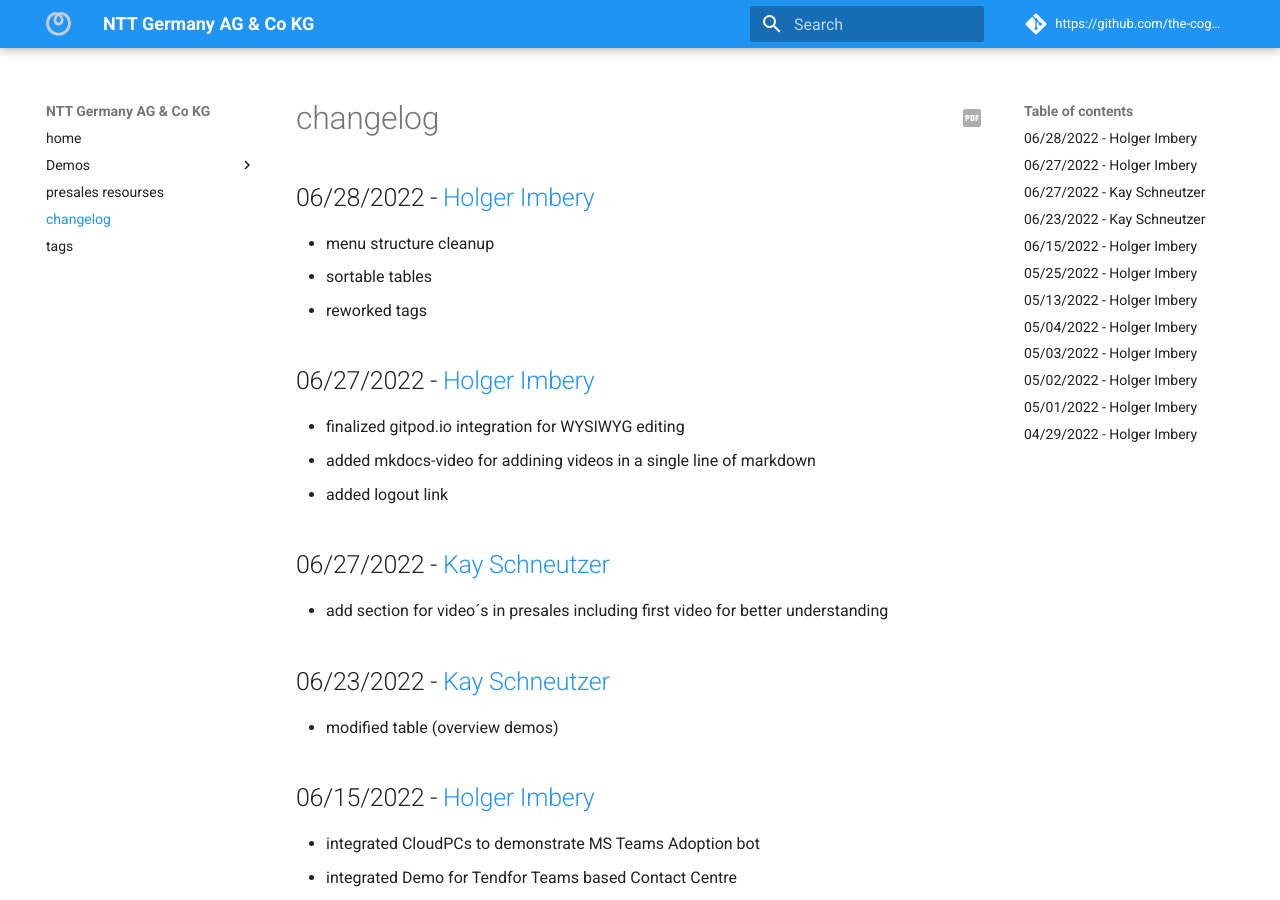
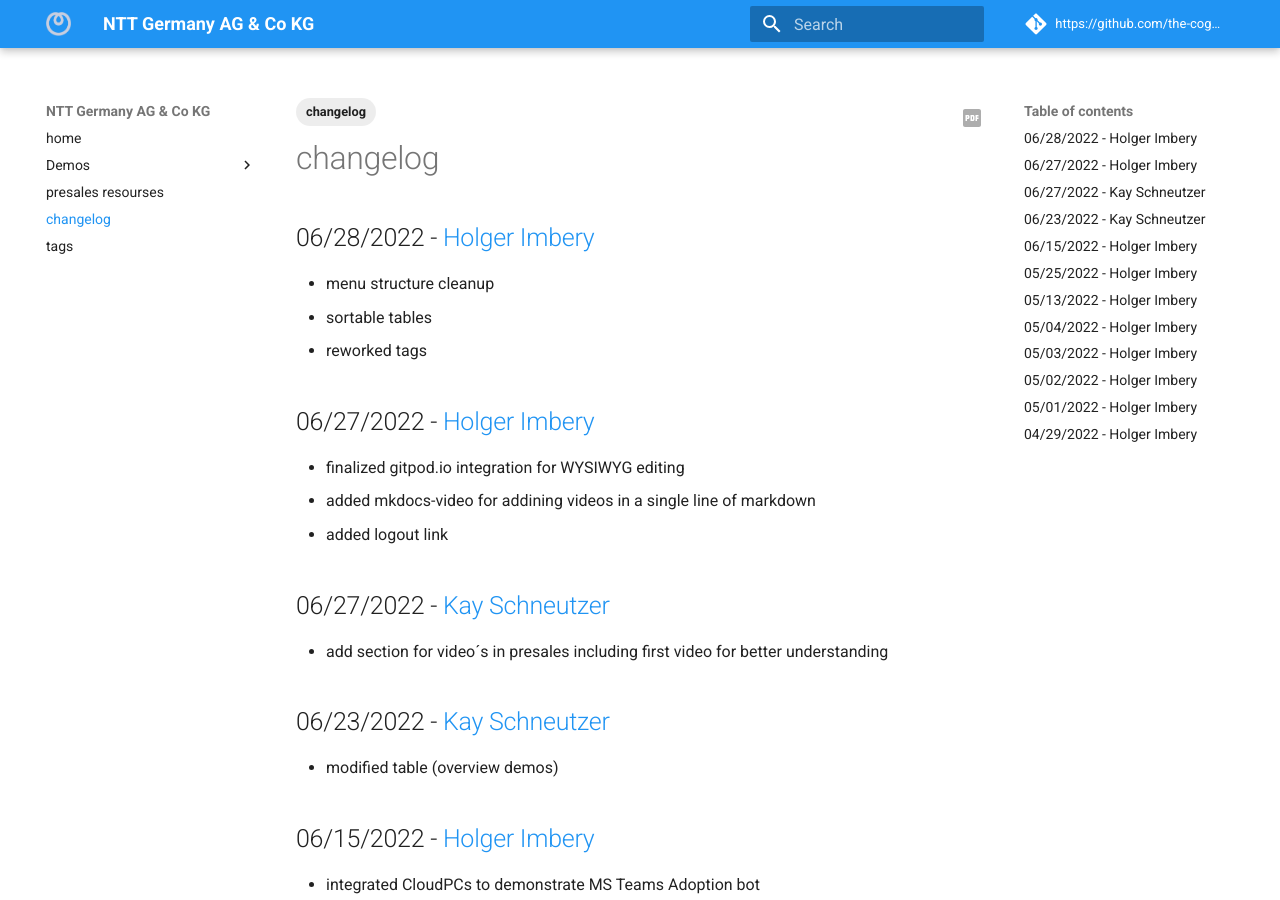
Before and after one commit to the-cognitiveservices-ninja/demo-environment, an MkDocs documentation site: the page built from docs/changelog.md, in a window 1280 px wide and 900 px high. Built offline with MkDocs 1.6.1 and Material for MkDocs 9.7.7, drawn with Linux system fonts in a browser that asks for light colours; comment, search, counter and statistics services are not loaded.

Commit message:
Update changelog.md

```diff
--- a/docs/changelog.md
+++ b/docs/changelog.md
@@ -1,5 +1,7 @@
 ---
 title: changelog
+tags:
+ - changelog
 ---
 ## 06/28/2022  - [Holger Imbery](https://github.com/the-cognitiveservices-ninja)
  - menu structure cleanup
```
